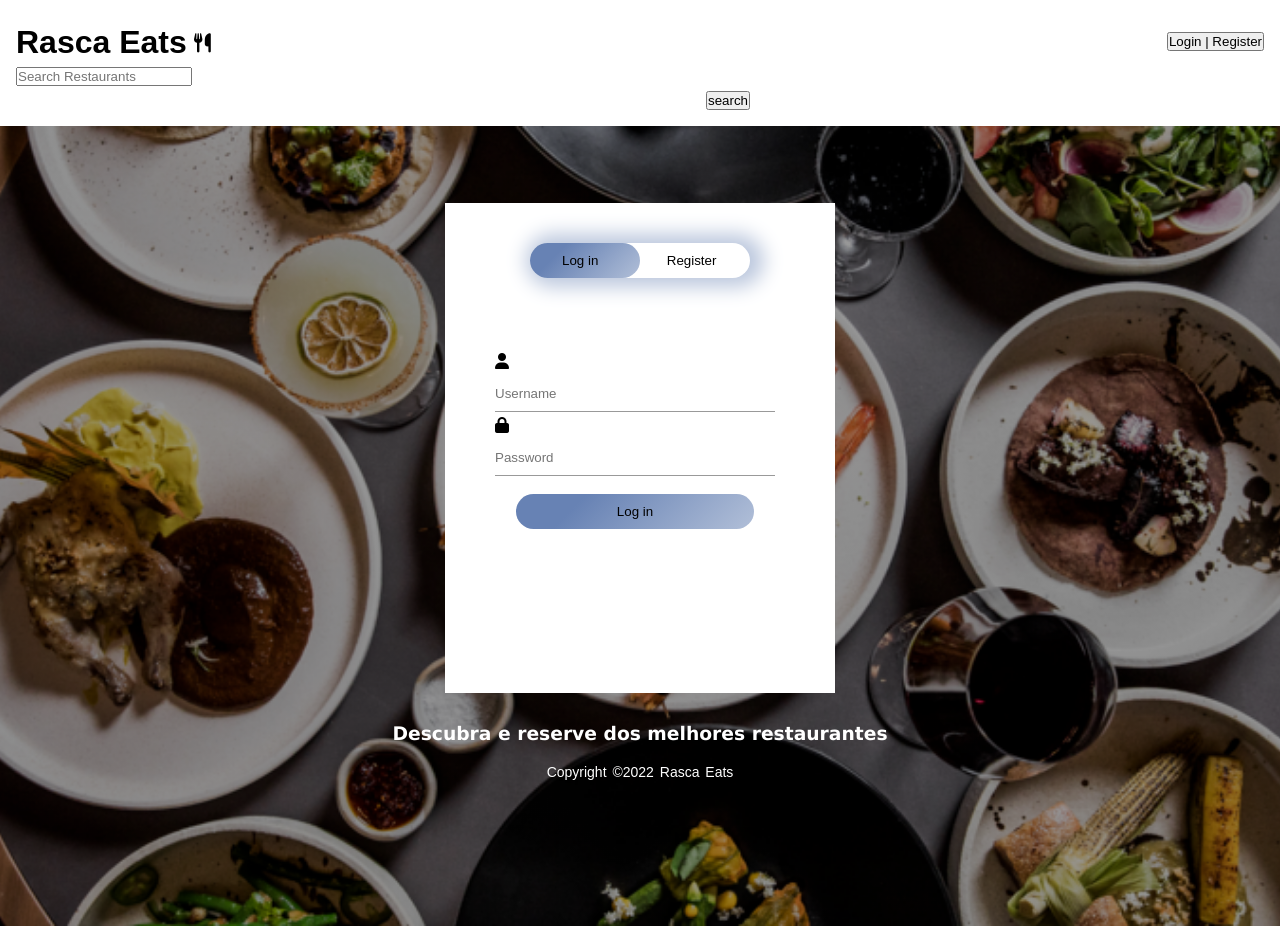
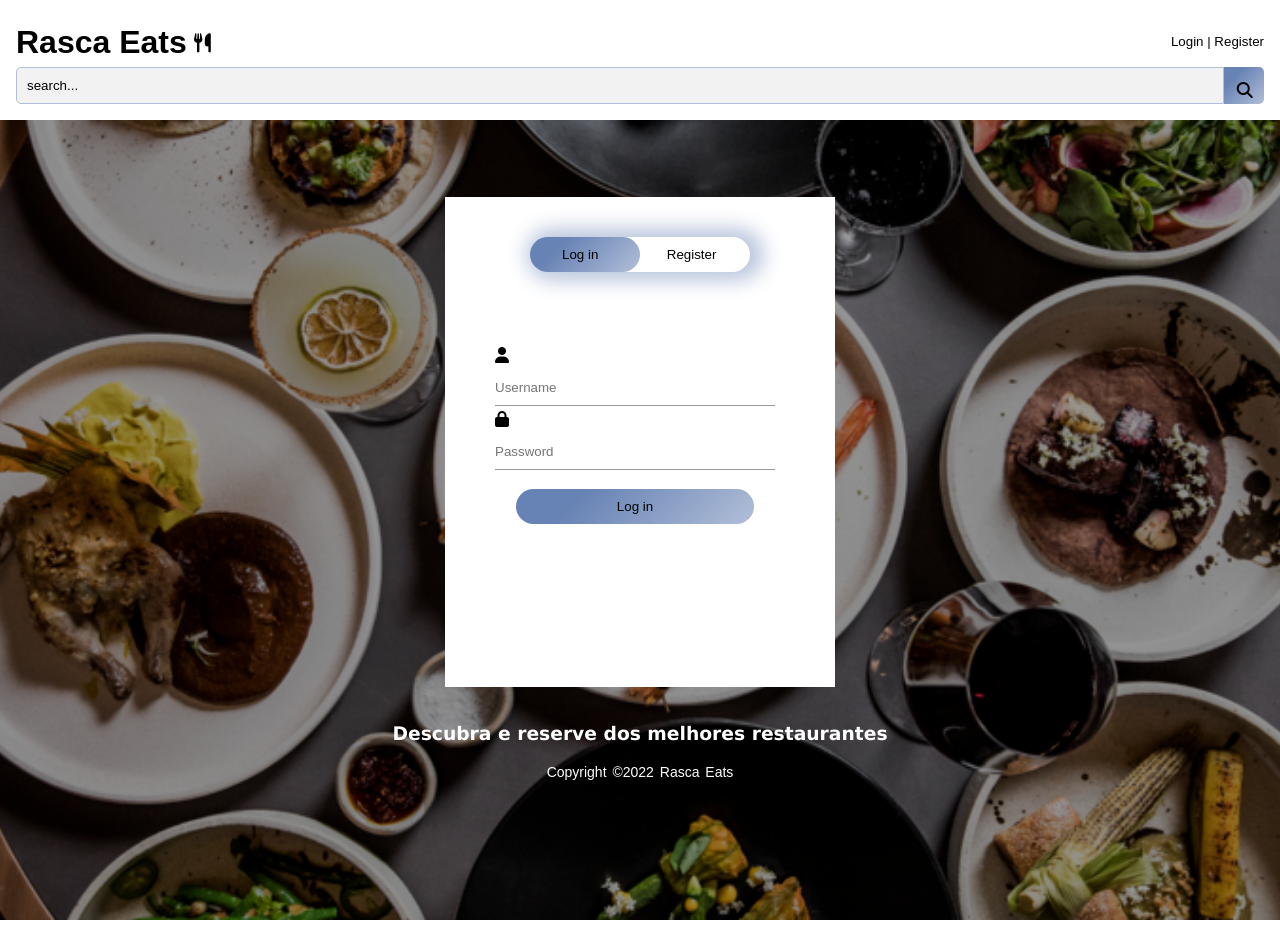
Before and after one commit to RicardoCavalheiro123/LTW-RascaEats, a PHP site: page /proj.html in a window 1280 px wide. Run offline with PHP 8.4, Linux system fonts and the light colour scheme; some libraries are stand-ins or nearby versions.

Commit message:
header almost done

```diff
--- a/proj.html
+++ b/proj.html
@@ -12,11 +12,19 @@
     <header>
         <h1>Rasca Eats</h1>
         <i class="fa-solid fa-utensils"></i>
-        <div class= "login"><input type="button" value="Login | Register"></div>
-        <div class= "search"><input type="text" name="search" placeholder = "Search Restaurants"></div>
-        <div class= "searchButton"><button type="submit">
-            search
-        </button></div>
+        <form action="https://www.google.pt/?hl=pt-PT" method="get" id="loginForm">
+            <div class="login">
+                <input type="button" value="Login | Register">
+            </div>
+        </form>
+        <form action="file:///C:/Users/antol/LTW_php/Projeto_LTW/proj.html" method="get">
+            <div class="search">
+                <input type="text" class="searchInput" name="search" placeholder="search...">
+                <button type="submit" class="searchButton">
+                    <i class="fa-solid fa-magnifying-glass"></i>
+                </button>
+            </div>
+        </form>
 
     </header>
     <div class="hero">
--- a/style.css
+++ b/style.css
@@ -26,35 +26,63 @@ header i {
 
 }
 
-header .login{
+#loginForm{
     grid-column: 3; grid-row: 1;
     display: block;
     text-align: right;
     padding-top: 0.5em;
 }
 
-header .search{
-    grid-column: 1; grid-row: 2;
+#loginForm > .login > input[type="button"] {
+    background: none;
+    border: none;
 }
 
-header .search input {
-    display: block;
-    box-sizing: border-box;
+header form{
+    grid-column: 1/4; grid-row: 2;
+}
+.search{
+
     width: 100%;
+    display: inline-flex;
 }
 
-header .searchButton {
-    grid-column: 2/4; grid-row: 3;
-    margin: 0 auto;
-    display: block;
-    text-align: center;
-    width: 100%;
-    padding-top: 0.3em;
+.searchInput{
+    flex-grow: 1;
+    padding: 10px;
+    outline: none;
+    border: 1px solid #b1bfd8;
+    border-radius: 5px 0 0 5px;
+    background: rgb(242, 242, 242);
+    transition: background 0.25s, box-shadow 0.25s;
 }
 
-header .searchButton input{
-    display: block;
-    width: 100%;
+.searchInput::placeholder{
+    color:rgb(0, 0, 0)
+}
+
+.searchButton{
+    width: 3em;
+    background: #b1bfd8;
+    background-image: linear-gradient(315deg, #b1bfd8 0%, #6782b4 74%);
+    color: black ;
+    outline: none;
+    border: none;
+    display: flex;
+    align-items: center;
+    justify-content: center;
+    border-radius: 0 5px 5px 0;
+    cursor: pointer;
+    user-select: none;
+
+}
+
+.searchButton:active{
+    box-shadow: 5px 0 20px 9px #bbc7dd;
+}
+
+.searchInput:focus{
+    background: white;
 }
 
 .hero{
```
